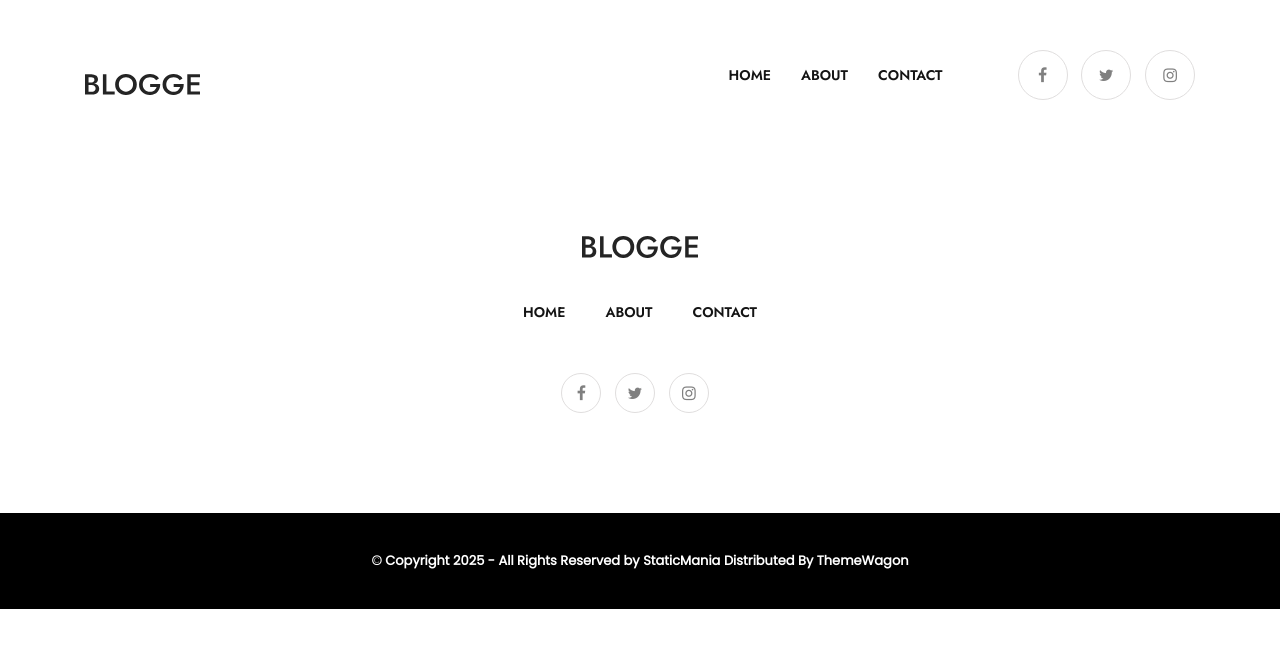
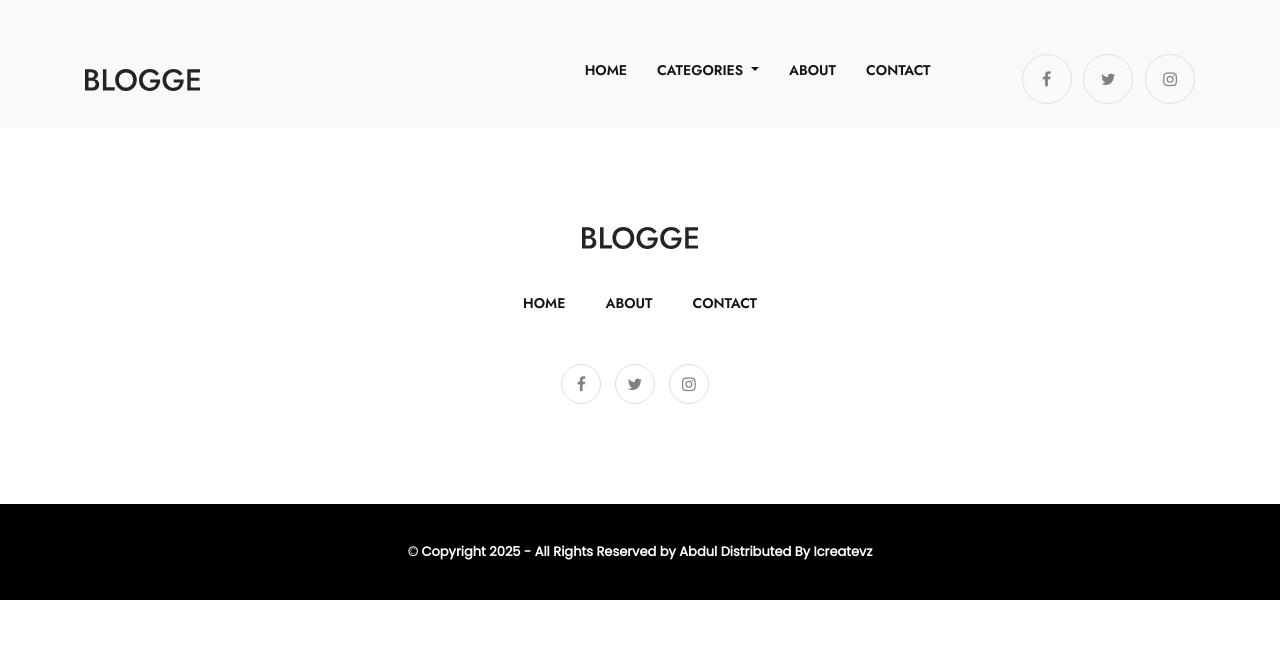
Before and after one commit to Abdulazeezbhutto/internship, a PHP site: page / in a window 1280 px wide. Shown: the top 648 px of the page. Run offline with PHP 8.4, Linux system fonts and the light colour scheme; some libraries are stand-ins or nearby versions.

Commit message:
some changes in index.php

```diff
--- a/Blogge-1.0.0.0/includes/footer.php
+++ b/Blogge-1.0.0.0/includes/footer.php
@@ -44,7 +44,7 @@
     <div class="row">
       <div class="col-lg-12">
         <div class="copy-right">
-          <p>© Copyright <span id="copyrightYear"></span> - All Rights Reserved by <a href="https://staticmania.com/" target="_blank">StaticMania</a> Distributed By <a href="https://themewagon.com/" target="blank">ThemeWagon</a></p>
+          <p>© Copyright <span id="copyrightYear"></span> - All Rights Reserved by <a href="https://staticmania.com/" target="_blank">Abdul</a> Distributed By <a href="https://themewagon.com/" target="blank">Icreatevz</a></p>
         </div>
       </div>
     </div>
@@ -61,6 +61,9 @@
 <script src="vendor/g-map/gmap.js"></script>
 <!-- Main JS -->
 <script src="js/script.js"></script>
+
+
+<script src="https://cdn.jsdelivr.net/npm/bootstrap@5.3.0/dist/js/bootstrap.bundle.min.js"></script>
+
 </body>
-
 </html>
--- a/Blogge-1.0.0.0/includes/header.php
+++ b/Blogge-1.0.0.0/includes/header.php
@@ -1,23 +1,23 @@
 <!DOCTYPE html>
 <html lang="zxx">
 
-<!-- Header Start -->
 <head>
   <meta charset="utf-8" />
   <title>Blogge | Personal Blog Site</title>
 
   <!--Meta For No Index-->
-  <meta name="robots" content="noindex, Nofollow, Noimageindex">
+  <meta name="robots" content="noindex, nofollow, noimageindex">
 
-  <!-- mobile responsive meta -->
-  <meta name="viewport" content="width=device-width, initial-scale=1" />
-  <meta name="viewport" content="width=device-width, initial-scale=1, maximum-scale=1" />
+  <!-- Mobile responsive meta -->
+  <meta name="viewport" content="width=device-width, initial-scale=1">
 
-  <!-- Theme Stylesheet -->
+  <!-- Bootstrap 5 CSS -->
+  <link href="https://cdn.jsdelivr.net/npm/bootstrap@5.3.0/dist/css/bootstrap.min.css" rel="stylesheet" />
+
+  <!-- Custom CSS -->
   <link href="css/style.css" rel="stylesheet" />
 
-  <!--Favicon-->
+  <!-- Favicon -->
   <link rel="shortcut icon" href="images/favicon.svg" type="image/x-icon" />
   <link rel="icon" href="images/favicon.svg" type="image/x-icon" />
 </head>
-<!-- Header Start -->
--- a/Blogge-1.0.0.0/includes/navbar.php
+++ b/Blogge-1.0.0.0/includes/navbar.php
@@ -1,41 +1,57 @@
-<nav class="main-nav navbar navbar-expand-lg">
+<nav class="main-nav navbar navbar-expand-lg navbar-light bg-light">
   <div class="container">
     <!-- Logo -->
     <a class="navbar-brand" href="index.html">
       <img class="logo-main" src="images/logo.svg" alt="logo" />
     </a>
-    <!-- Toogle Button -->
-    <button class="navbar-toggler collapsed" type="button" data-toggle="collapse" data-target="#mainNav">
-      <span class="icon-bar"></span>
-      <span class="icon-bar"></span>
-      <span class="icon-bar"></span>
+
+    <!-- Toggle Button -->
+    <button class="navbar-toggler collapsed" type="button" data-bs-toggle="collapse" data-bs-target="#mainNav">
+      <span class="navbar-toggler-icon"></span>
     </button>
+
     <div class="collapse navbar-collapse nav-list" id="mainNav">
       <!-- Navigation Links -->
-      <ul class="navbar-nav ml-auto">
+      <ul class="navbar-nav ms-auto">
         <li class="nav-item">
           <a class="nav-link" href="index.html">Home </a>
         </li>
+
+        <!-- ✅ Dropdown Component -->
+        <li class="nav-item dropdown">
+          <a class="nav-link dropdown-toggle" href="#" id="navbarDropdown" role="button"
+             data-bs-toggle="dropdown" aria-expanded="false">
+            Categories
+          </a>
+          <ul class="dropdown-menu" aria-labelledby="navbarDropdown">
+            <li><a class="dropdown-item" href="category1.html">Travel</a></li>
+            <li><a class="dropdown-item" href="category2.html">Food</a></li>
+            <li><a class="dropdown-item" href="category3.html">Music</a></li>
+          </ul>
+        </li>
+
         <li class="nav-item">
           <a class="nav-link" href="about.html">About </a>
         </li>
+
         <li class="nav-item">
           <a class="nav-link" href="contact.html">Contact</a>
         </li>
       </ul>
-      <!-- Social Link -->
-      <ul class="main-nav-social">
-        <li>
+
+      <!-- Social Links -->
+      <ul class="main-nav-social list-inline mb-0 ms-lg-3">
+        <li class="list-inline-item">
           <a href="#"><i class="fa fa-facebook"></i></a>
         </li>
-        <li>
+        <li class="list-inline-item">
           <a href="#"><i class="fa fa-twitter"></i></a>
         </li>
-        <li>
+        <li class="list-inline-item">
           <a href="#"><i class="fa fa-instagram"></i></a>
         </li>
       </ul>
     </div>
   </div>
 </nav>
-<!-- Navbar End -->
+<!-- ✅ Navbar End -->
```
